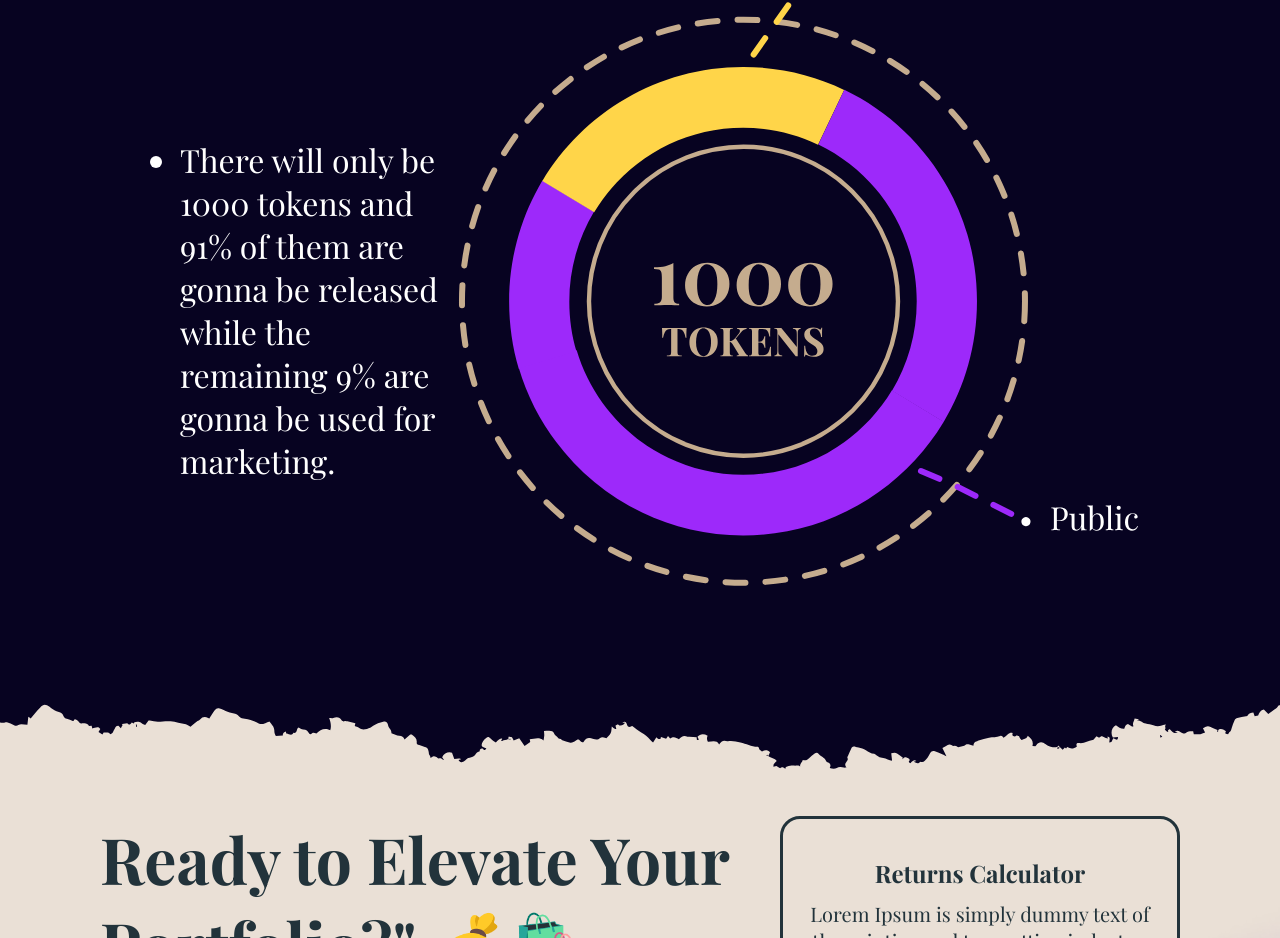
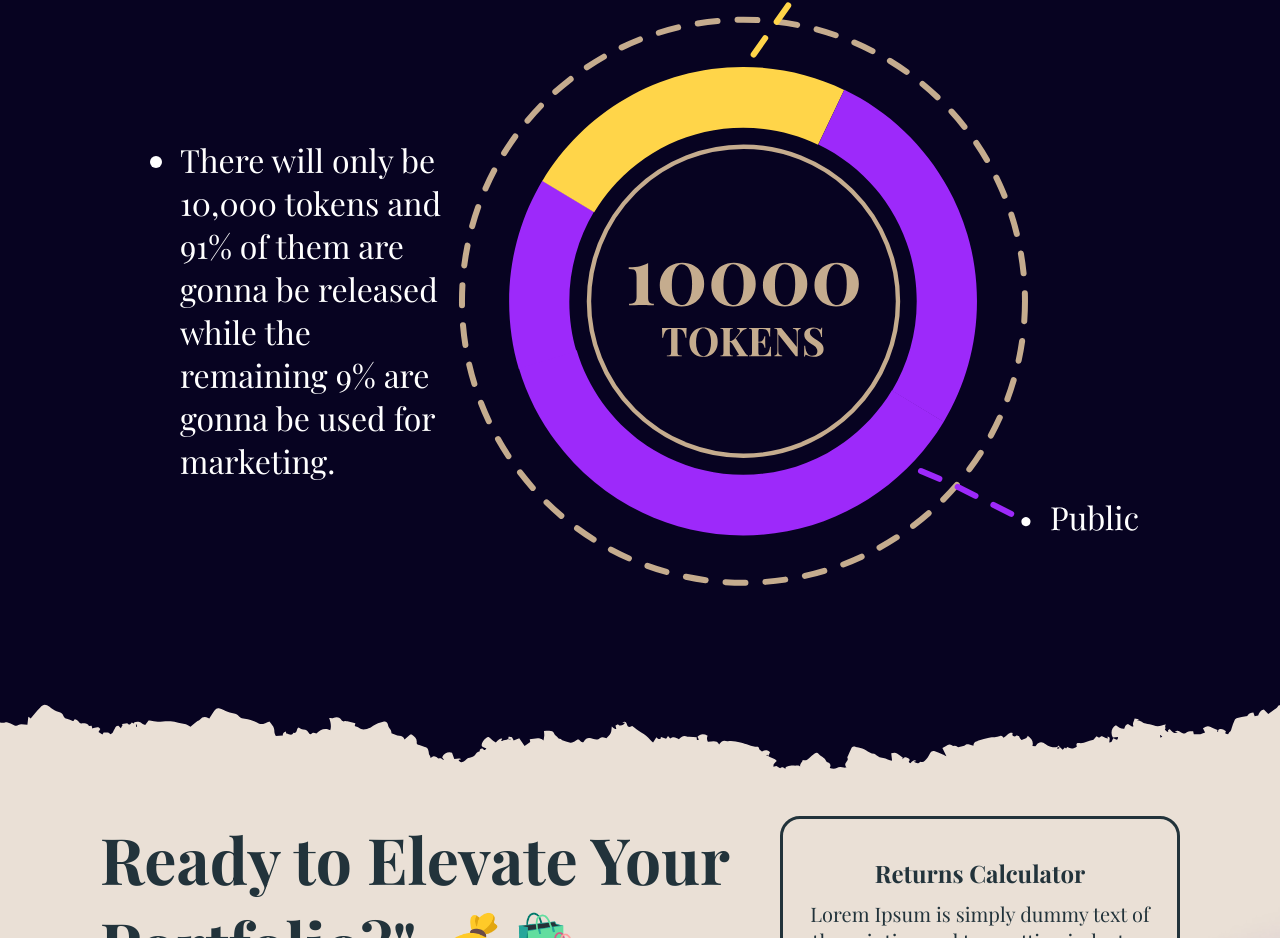
Before and after one commit to mrgx96/TRC, a React (Vite) app: page / in a window 1280 px wide. Shown: the part 1845-2783 px from the top of the page. Built offline with nearby package versions, Linux system fonts and the light colour scheme.

Commit message:
fix token counts

```diff
--- a/src/components/AboutUs.tsx
+++ b/src/components/AboutUs.tsx
@@ -11,7 +11,7 @@ export default function AboutUs() {
       <div className={style.description}>
         <ul>
           <li>
-            There will only be 1000 tokens and 91% of them are gonna be released while the remaining 9% are gonna be
+            There will only be 10,000 tokens and 91% of them are gonna be released while the remaining 9% are gonna be
             used for marketing.
           </li>
         </ul>
```
Also changed, not shown: src/assets/svg/aboutus-pie.svg.
